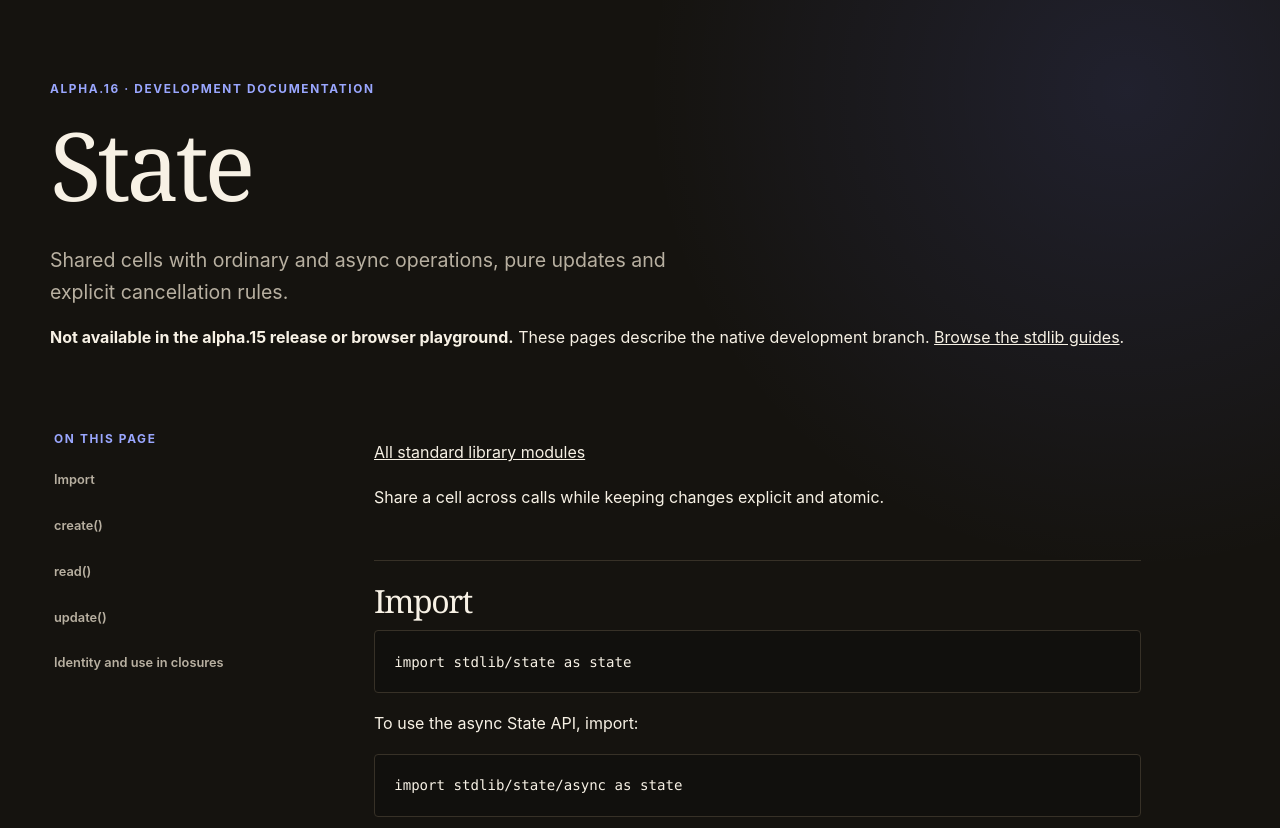
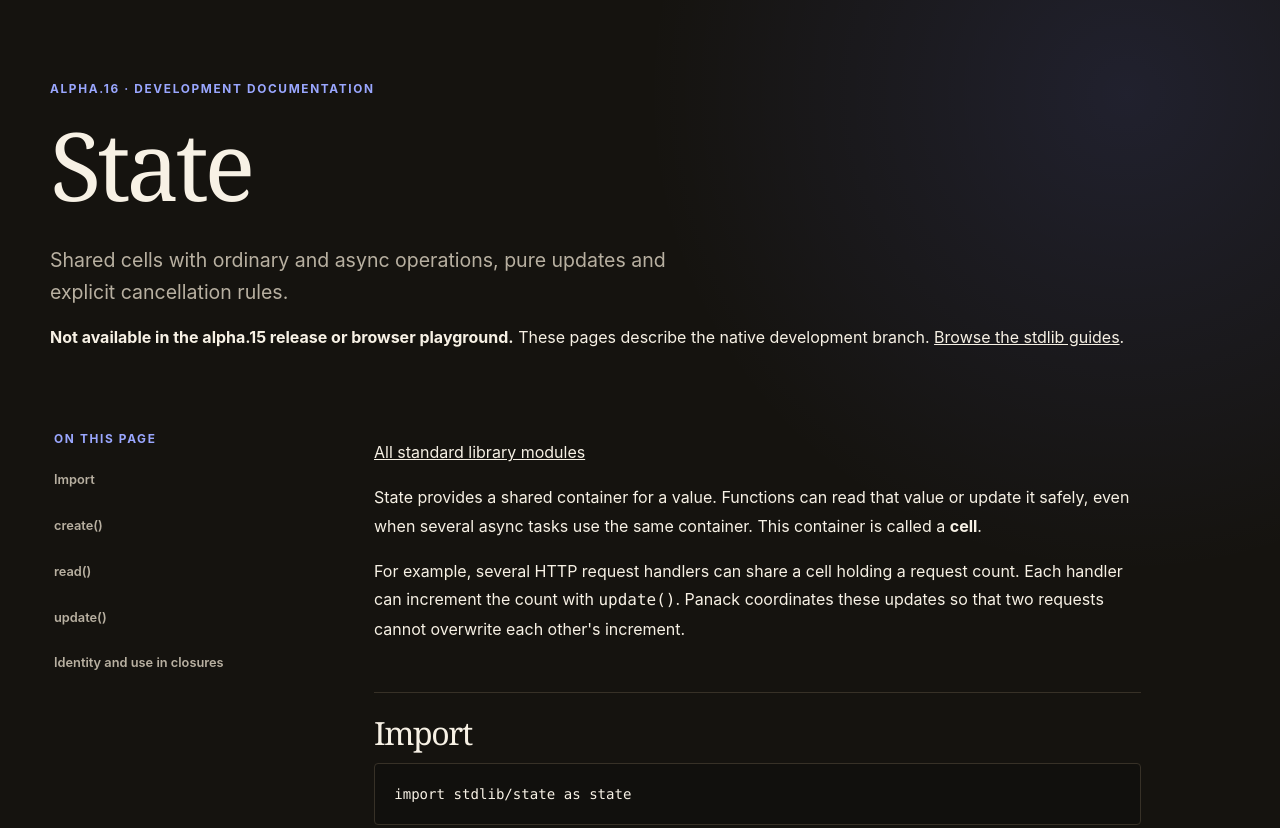
Before and after one commit to sproates/panackelty-website, a plain HTML site: page site/reference/stdlib-state/index.html in a window 1280 px wide. Shown: the top 828 px of the page. Drawn offline with Linux system fonts and the light colour scheme.

Commit message:
Explain State cells before introducing the API [skip ci]

```diff
--- a/site/reference/stdlib-state/index.html
+++ b/site/reference/stdlib-state/index.html
@@ -20,7 +20,8 @@
 <li class="toc-level-2"><a href="#read">read()</a></li>
 <li class="toc-level-2"><a href="#update">update()</a></li>
 <li class="toc-level-2"><a href="#identity-and-use-in-closures">Identity and use in closures</a></li></ul></nav>
-<article class="capabilities-content http-docs-content"><p><a href="../standard-library/">All standard library modules</a></p><p>Share a cell across calls while keeping changes explicit and atomic.</p>
+<article class="capabilities-content http-docs-content"><p><a href="../standard-library/">All standard library modules</a></p><p>State provides a shared container for a value. Functions can read that value or update it safely, even when several async tasks use the same container. This container is called a <strong>cell</strong>.</p>
+<p>For example, several HTTP request handlers can share a cell holding a request count. Each handler can increment the count with <code>update()</code>. Panack coordinates these updates so that two requests cannot overwrite each other&#39;s increment.</p>
 <h2 id="import">Import</h2>
 <pre><code class="language-panack">import stdlib/state as state</code></pre>
 <p>To use the async State API, import:</p>
```
Also changed, not shown: 1 other file.
